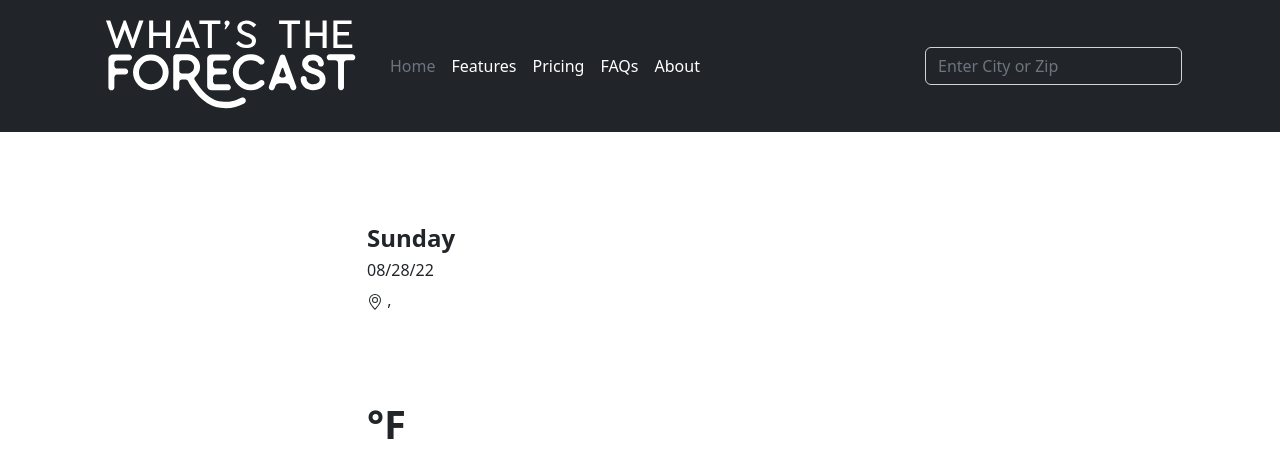
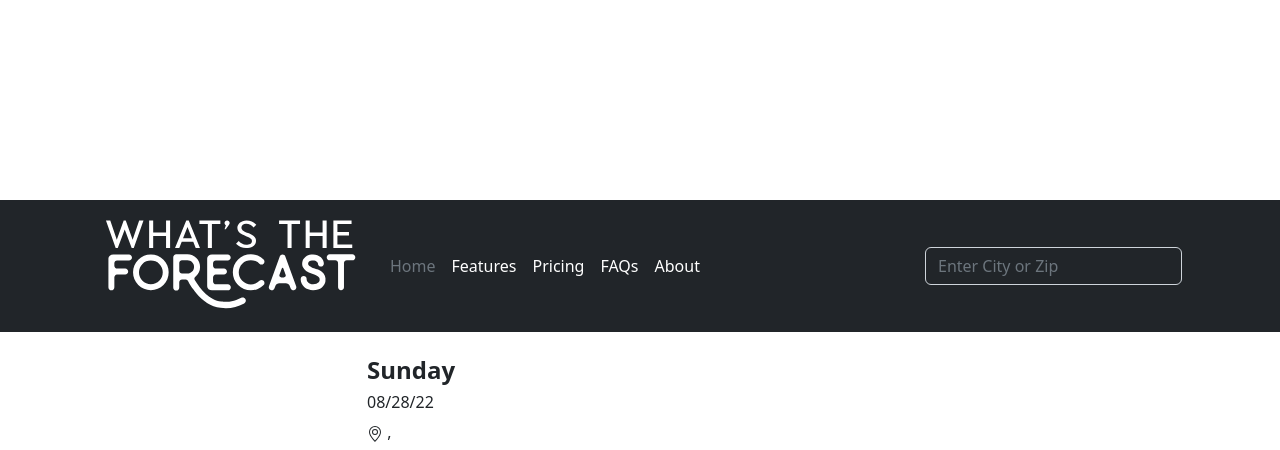
Before and after one commit to ferhanmm/WhatsTheForecast, a Flask app: page / in a window 1280 px wide. Shown: the top 450 px of the page. Run offline with Flask 2, Linux system fonts and the light colour scheme; data that the repository does not hold is empty.

Commit message:
Update index.html

```diff
--- a/templates/index.html
+++ b/templates/index.html
@@ -2,7 +2,7 @@
 
 {% block body %}
 
-<header class="p-3 text-bg-dark fixed-top">
+<header class="p-3 text-bg-dark">
   <div class="container">
     <div class="d-flex flex-wrap align-items-center justify-content-center justify-content-lg-start">
       <a href="/" class="d-flex align-items-center mb-2 mb-lg-0 text-white text-decoration-none">
```
